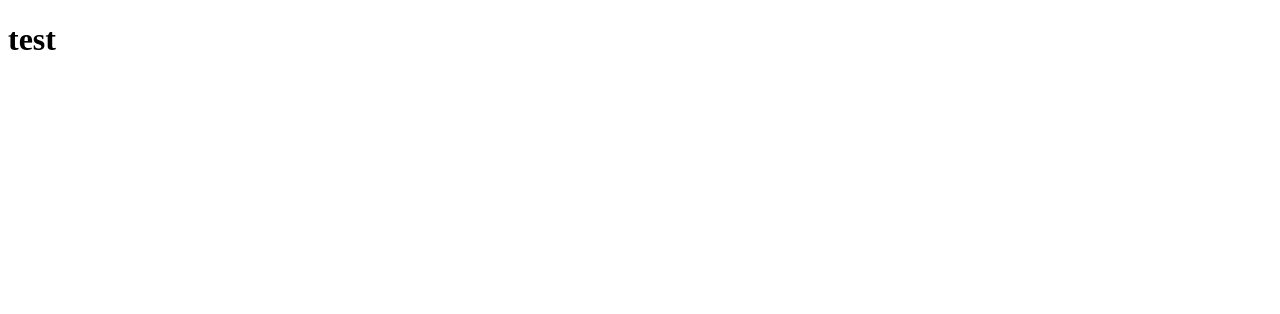
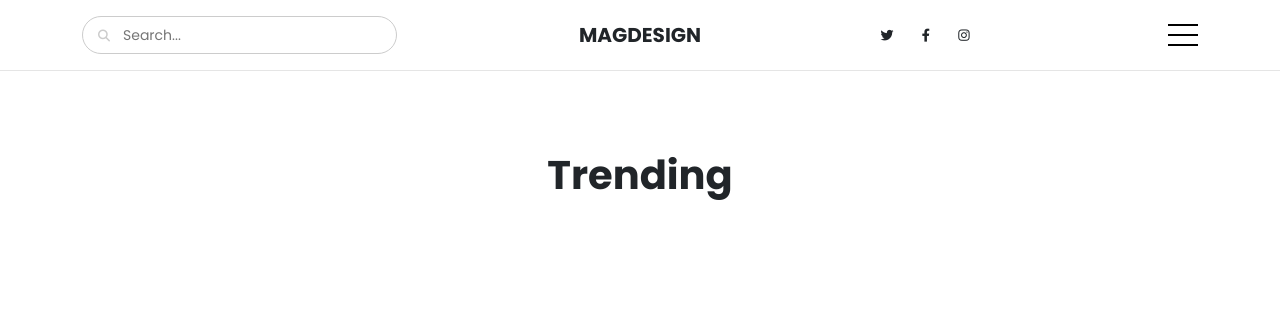
Before and after one commit to asibiqbal/assignment-8, a plain HTML site: page index.html in a window 1280 px wide. Drawn offline with nearby package versions, Linux system fonts and the light colour scheme.

Commit message:
added a image

```diff
--- /dev/null
+++ b/css/style.css
@@ -0,0 +1,78 @@
+/* Google Fonts */
+@import url('https://fonts.googleapis.com/css2?family=Poppins:wght@100;300;400;500;600;700;800;900&display=swap');
+
+body {
+    font-family: 'Poppins', sans-serif;
+}
+
+/* Header Start */
+header {
+    border-bottom: 1px solid #E5E5E5;
+}
+
+.logo a:hover span {
+    color: #F79918;
+    transition: 0.2s;
+}
+
+.humburger span {
+    display: block;
+    width: 30px;
+    height: 2px;
+    background: black;
+    margin-bottom: 8px;
+    margin-top: 8px;
+    margin-left: auto;
+    transition: 0.2s ease-in;
+}
+
+.humburger:hover span {
+    cursor: pointer;
+}
+
+.humburger:hover span:nth-child(1) {
+    transform: translatey(2px);
+    transition: 0.2s ease-in;
+}
+
+.humburger:hover span:nth-child(3) {
+    transform: translateY(-2px);
+    transition: 0.2s ease-in;
+}
+
+.header-form {
+    position: relative;
+}
+
+.header-form input {
+    padding-left: 40px;
+    height: 38px;
+    font-size: 14px;
+    border: 1px solid #ccc;
+}
+
+.header-form input:focus {
+    border: 1px solid #000000;
+    outline: none;
+}
+
+.header-form-icon {
+    position: absolute;
+    top: 14px;
+    left: 16px;
+    color: #ccc;
+    font-size: 12px;
+}
+
+.header-social i {
+    font-size: 13px;
+}
+
+/* Header End */
+
+/* Banner Start */
+.banner {
+    padding: 80px 0;
+}
+
+/* Banner End */
--- a/index.html
+++ b/index.html
@@ -1,14 +1,81 @@
-<!DOCTYPE html>
+<!doctype html>
 <html lang="en">
 
 <head>
-    <meta charset="UTF-8">
-    <meta name="viewport" content="width=device-width, initial-scale=1.0">
-    <title>Test</title>
+    <meta charset="utf-8">
+    <meta name="viewport" content="width=device-width, initial-scale=1">
+    <title>Bootstrap demo</title>
+    <!-- Bootstrap CDN Link -->
+    <link href="https://cdn.jsdelivr.net/npm/bootstrap@5.2.3/dist/css/bootstrap.min.css" rel="stylesheet">
+    <!-- Font Awesome CDN Link -->
+    <link rel="stylesheet" href="https://cdnjs.cloudflare.com/ajax/libs/font-awesome/6.4.0/css/all.min.css" />
+    <!-- Custom CSS Link -->
+    <link rel="stylesheet" href="css/style.css">
 </head>
 
 <body>
-    <h1>test</h1>
+
+    <!-- Header Start -->
+    <header class="py-3">
+        <div class="container">
+            <div class="row align-items-center">
+                <!-- Search Bar -->
+                <div class="col-lg-4">
+                    <form action="" class="header-form">
+                        <input class="rounded-5" type="text" placeholder="Search...">
+                        <i class="header-form-icon fa-solid fa-magnifying-glass"></i>
+                    </form>
+                </div>
+                <!-- Logo -->
+                <div class="col-lg-4 text-center logo">
+                    <a href="index.html"
+                        class="fw-bold text-dark text-decoration-none fs-5 text-uppercase">MAG<span>DESIGN</span></a>
+                </div>
+                <!-- Social Icons -->
+                <div class="col-lg-2 text-center header-social">
+                    <a href="#" class="text-decoration-none text-dark">
+                        <i class="fa-brands fa-twitter me-4"></i>
+                    </a>
+                    <a href="#" class="text-decoration-none text-dark">
+                        <i class="fa-brands fa-facebook-f me-4"></i>
+                    </a>
+                    <a href="#" class="text-decoration-none text-dark">
+                        <i class="fa-brands fa-instagram"></i>
+                    </a>
+                </div>
+                <!-- Menu -->
+                <div class="col-lg-2 me-auto">
+                    <div class="humburger">
+                        <span></span>
+                        <span></span>
+                        <span></span>
+                    </div>
+                </div>
+            </div>
+        </div>
+    </header>
+    <!-- Header End -->
+
+    <!-- Banner Section Start -->
+    <section class="banner">
+        <div class="container">
+            <!-- Banner Header -->
+            <h1 class="text-center fw-bold">Trending</h1>
+
+            <!-- Banner Slider -->
+            <div class="row">
+                <!-- Banner Imager -->
+                <div class="col-lg-3">
+                    <img src="" alt="">
+                </div>
+                <div class="col-lg-9"></div>
+            </div>
+        </div>
+    </section>
+    <!-- Banner Section End -->
+
+    <!-- Bootstrap JS -->
+    <script src="https://cdn.jsdelivr.net/npm/bootstrap@5.2.3/dist/js/bootstrap.bundle.min.js"></script>
 </body>
 
 </html>
```
Also changed, not shown: images/slider-1.png (added).
